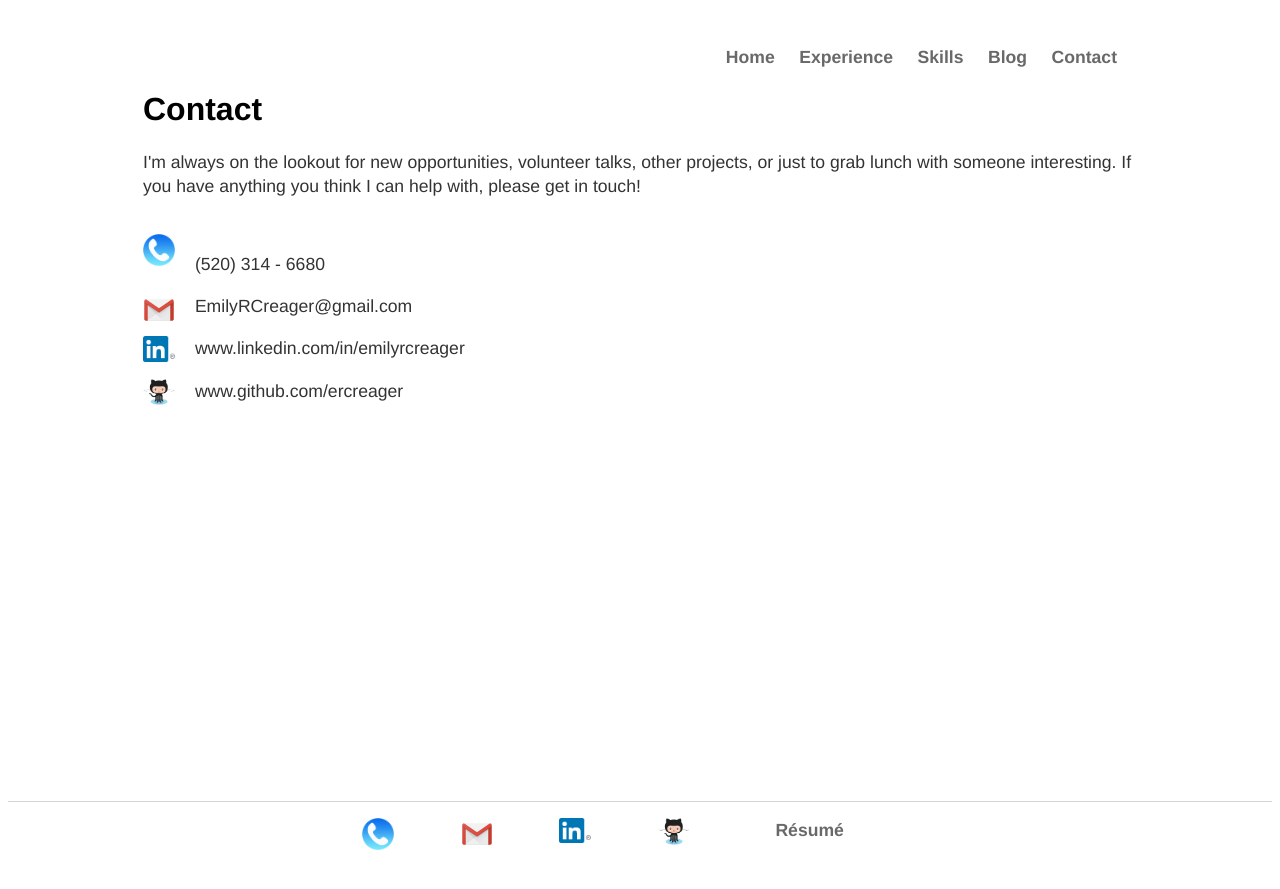
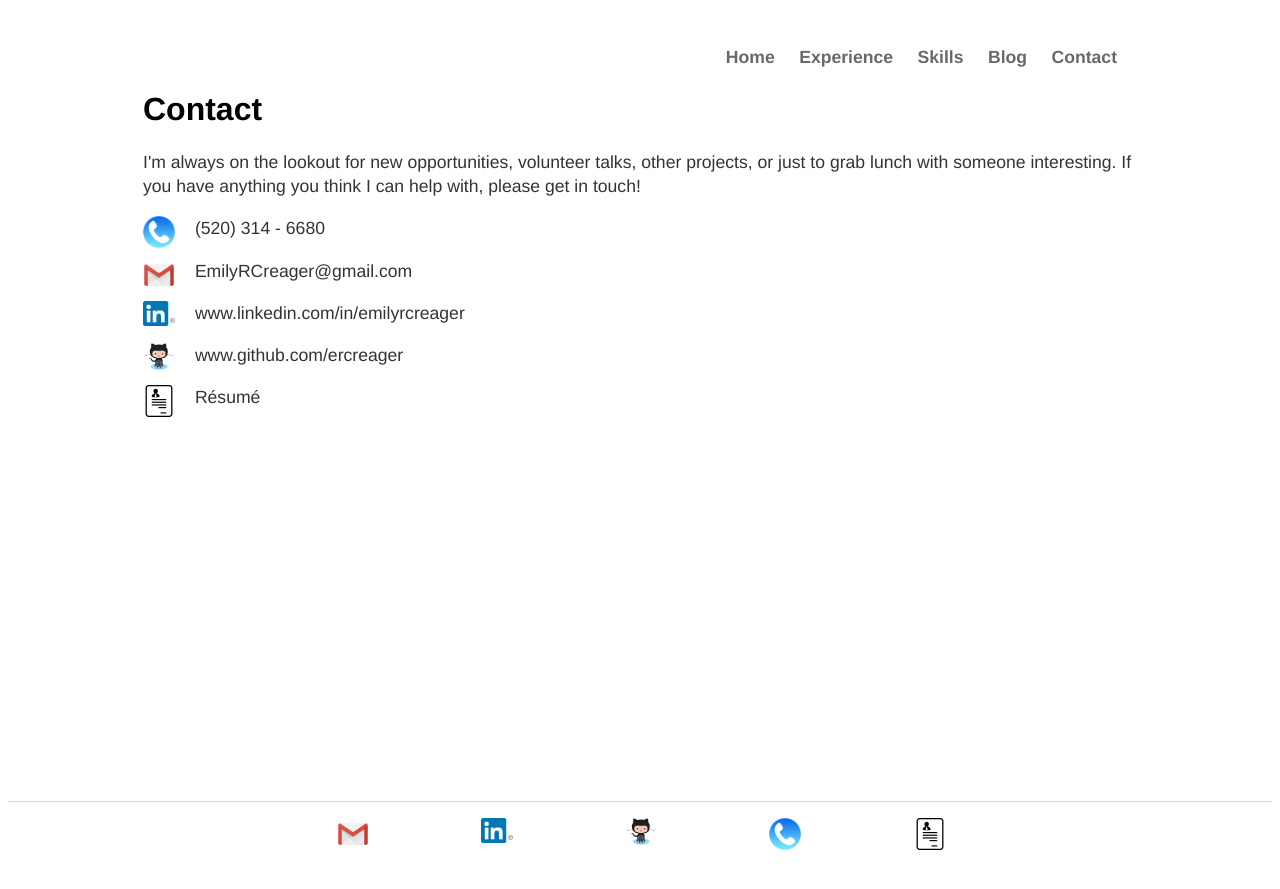
Before and after one commit to ercreager/ercreager.github.io, a Jekyll site: the page built from contact/index.html, in a window 1280 px wide. Shown: the top 889 px of the page. Built offline with Jekyll 4.4.1, drawn with Linux system fonts in a browser that asks for light colours.

Commit message:
Added resume icon and realigned footer images

```diff
--- a/_layouts/default.html
+++ b/_layouts/default.html
@@ -7,33 +7,22 @@
 			<link rel="stylesheet" type="text/css" href="/css/main.css">
 		</head>
 		<body><div id="body">
-			<div id=header"><nav>
-	    		<ul>
+			<div id=header">
+	    		<nav><ul>
 	        		<li><a href="/">Home</a></li>
 	        		<li><a href="/experience">Experience</a></li>
 	        		<li><a href="/skills">Skills</a></li>
 		        	<li><a href="/blog">Blog</a></li>
 							<li><a href="/contact">Contact</a></li>
-	    		</ul>
-			</nav></div><!--End header div -->
+	    		</ul></nav>
+			</div><!--End header div -->
 			<div class="content">
-
 				{{ content }}
-
 			</div><!-- End content div -->
 </div><!-- End body div -->
 			<div id="footer"><footer>
 <center>
 	    		<ul>
-<!--	        		<li><a href="mailto:emilyrcreager@gmail.com">EmilyRCreager@gmail.com</a></li>
-
-				<li><a href="https://www.linkedin.com/in/emilyrcreager" target="_blank">linkedin.com/in/EmilyRCreager</a></li>
-				<li><a href="https://www.github.com/ercreager" target="_blank">github.com/ERCreager</a></li>
- -->
-	<li><a href="tel:+15203146680">
-        	<img src="\assets\phone-logo.png" alt="Phone icon" width="32px" class="social-media-icon">
-	</a></li>
-
 							<li><a href="mailto:emilyrcreager@gmail.com">
 										<img src="\assets\gmail-logo.png" alt="Gmail logo" width="32px" class="social-media-icon">
 							</a></li>
@@ -43,17 +32,19 @@
 							</a></li>
 
 							<li><a href="https://www.github.com/ercreager" target="_blank">
-		<img src="\assets\github-logo.jpg" alt="Github logo" width="32px" class="social-media-icon" id="footer-image-right">
+										<img src="\assets\github-logo.jpg" alt="Github logo" width="32px" class="social-media-icon">
+							</a></li>
+
+							<li><a href="tel:+15203146680">
+						        <img src="\assets\phone-logo.png" alt="Phone icon" width="32px" class="social-media-icon">
 							</a></li>
 
 							<li><a href="\assets\EmilyCreagerResume.pdf" target="_blank">
-		R&eacute;sum&eacute;
+										<img src="\assets\resume-icon.png" alt="Resume icon" width="32px" class="social-media-icon">
 							</a></li>
-
 			</ul>
 </center>
 			</div><!-- End footer div-->
 		</footer>
-
 	</body>
 </html>
--- a/contact/index.html
+++ b/contact/index.html
@@ -5,8 +5,6 @@ title: Contact
 <div>
 	<h1>Contact</h1>
 	<p>I'm always on the lookout for new opportunities, volunteer talks, other projects, or just to grab lunch with someone interesting. If you have anything you think I can help with, please get in touch!</p>
-
-	<br>
 
 	<a href="tel:+15203146680">
         	<img src="\assets\phone-logo.png" alt="Phone icon" width="32px" class="social-media-icon">
@@ -27,4 +25,11 @@ title: Contact
 		<img src="\assets\github-logo.jpg" alt="Github logo" width="32px" class="social-media-icon">
 	<p>www.github.com/ercreager</p>
 	</a>
+
+	<a href="\assets\EmilyCreagerResume.pdf" target="_blank">
+		<img src="\assets\resume-icon.png" alt="Resume icon" width="32px" class="social-media-icon">
+	<p>R&eacute;sum&eacute;</p>
+	</a>
+
+
 </div>
--- a/css/main.css
+++ b/css/main.css
@@ -29,14 +29,10 @@ footer ul li{
     text-align: left;
 }
 footer{
-    margin-left: 28%;
-    margin-right: 28%;
+    margin-left: 26%;
 }
 footer img {
     margin-right: 10%;
-}
-#footer-image-right{
-    margin-right: 0;
 }
 a {
     text-decoration: none;
--- a/experience/index.html
+++ b/experience/index.html
@@ -51,5 +51,4 @@ title: Experience
 		<li>Implemented experiential curriculum at conferences, mentoring programs, and expositions.</li>
 		<li>Workshops attended: "Scientific Writing & Communication," "Personal Leadership Styles," and "Public Speaking."</li>
 	</ul>
-	<p>A PDF of my r&eacute;sum&eacute; can be downloaded by clicking <a href="\assets\EmilyCreagerResume.pdf">here</a>.</p>
 </div>
```
Also changed, not shown: assets/resume-icon.png (added). Lines whose indentation alone changed are shown as unchanged.
